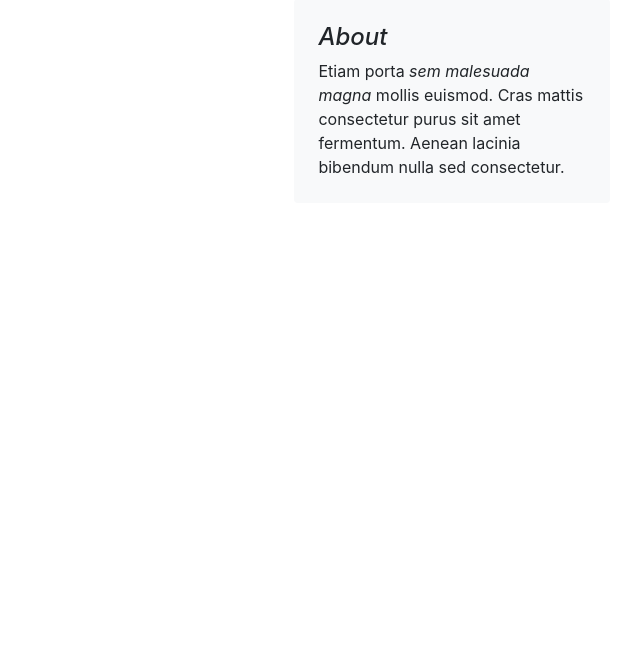
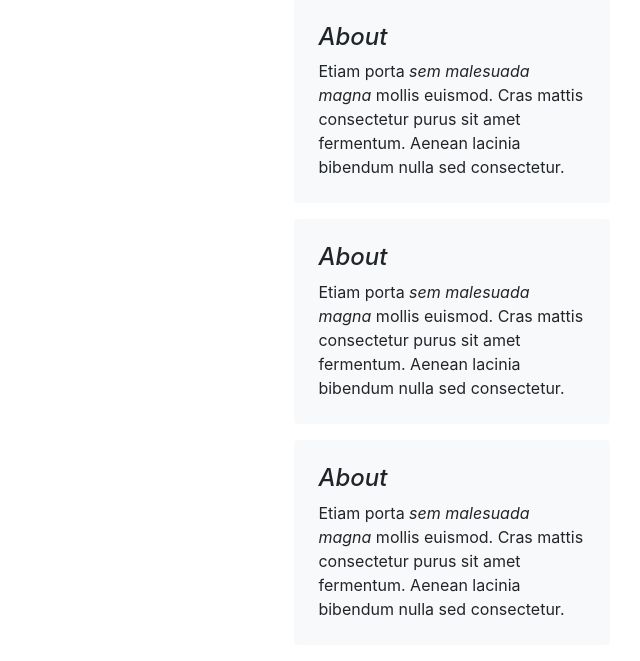
Before and after one commit to Ivan-Shakhman/games-critic, a Django app: page /games/ in a window 1280 px wide. Shown: the part 601-1262 px from the top of the page, without its empty margins (640-1280 px from the left). Before the commit the page ends 775 px from the top, so only its background shows below. Run offline with Django 5.2, Linux system fonts and the light colour scheme; data that the repository does not hold is empty.

Commit message:
add temp content to right sidebar and register reviews in admin panel

```diff
--- a/gamesAndReviews/admin.py
+++ b/gamesAndReviews/admin.py
@@ -1,7 +1,7 @@
 from django.contrib import admin
 from django.contrib.auth.admin import UserAdmin
 
-from gamesAndReviews.models import Game, Genre, Author
+from gamesAndReviews.models import Game, Genre, Author, Review
 
 admin.site.register(Genre)
 
@@ -30,3 +30,7 @@ class AuthorAdmin(UserAdmin):
             ),
         )
     )
+
+@admin.register(Review)
+class ReviewAdmin(admin.ModelAdmin):
+    list_filter = ("author", "date_of_post")
--- a/templates/includes/right_sidebar.html
+++ b/templates/includes/right_sidebar.html
@@ -6,5 +6,14 @@
         <p class="mb-0">Etiam porta <em>sem malesuada magna</em> mollis euismod. Cras mattis consectetur purus sit amet fermentum. Aenean lacinia bibendum nulla sed consectetur.</p>
       </div>
 
+    <div class="p-4 mb-3 bg-light rounded">
+        <h4 class="font-italic">About</h4>
+        <p class="mb-0">Etiam porta <em>sem malesuada magna</em> mollis euismod. Cras mattis consectetur purus sit amet fermentum. Aenean lacinia bibendum nulla sed consectetur.</p>
+      </div>
+  <div class="p-4 mb-3 bg-light rounded">
+        <h4 class="font-italic">About</h4>
+        <p class="mb-0">Etiam porta <em>sem malesuada magna</em> mollis euismod. Cras mattis consectetur purus sit amet fermentum. Aenean lacinia bibendum nulla sed consectetur.</p>
+      </div>
+
 
     </aside>
```
